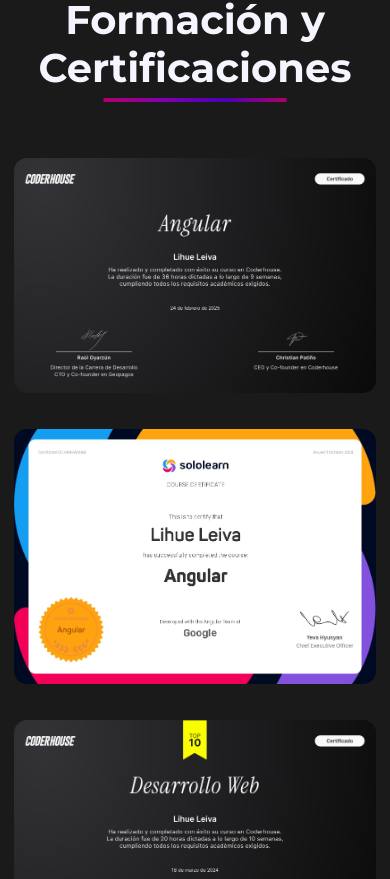
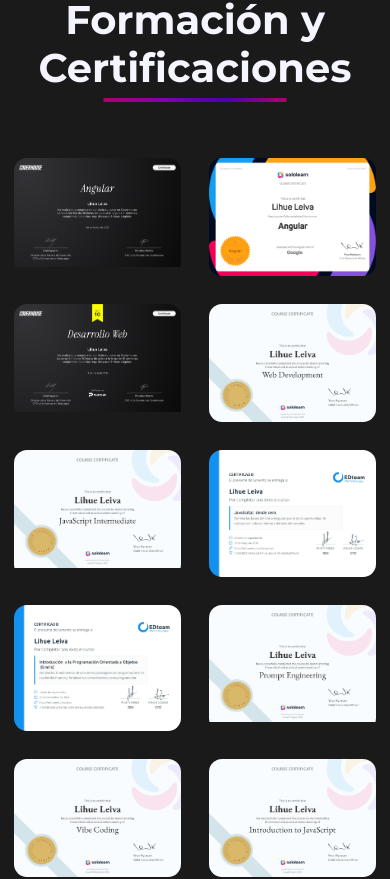
Before and after one commit to lihueleiva/lihueleiva-dev-portfolio, an Angular app: page / in a window 390 px wide. Shown: the part 5198-6077 px from the top of the page. Built offline with nearby package versions, Linux system fonts and the light colour scheme.

Commit message:
refactor: 10 - certifications sections responsive design

```diff
--- a/src/app/components/certifications/certifications.scss
+++ b/src/app/components/certifications/certifications.scss
@@ -28,39 +28,26 @@
 
   &__grid {
     display: grid;
-    grid-template-columns: repeat(auto-fit, minmax(320px, 1fr));
-    gap: 2rem;
+    gap: 1.5rem;
+    grid-template-columns: repeat(2, 1fr);
+
+    @media (min-width: 1024px) {
+      grid-template-columns: repeat(3, 1fr);
+      gap: 2rem;
+    }
   }
 }
 
 .cert-item {
-  position: relative; // Necesario para el nuevo hover
   display: block;
   border-radius: 15px;
   overflow: hidden;
-  border: 2px solid transparent; // Borde transparente para evitar saltos
+  border: 2px solid transparent;
   transition: all 0.3s ease;
-  z-index: 1;
-
-  &::before {
-    content: '';
-    position: absolute;
-    inset: -2px;
-    border-radius: inherit;
-    background: linear-gradient(45deg, #b1006a, #8200b3, #4a00b3, #081fb6, #b1006a);
-    background-size: 400% 400%;
-    z-index: -1;
-    opacity: 0;
-    transition: opacity 0.4s ease-in-out;
-  }
 
   &:hover {
     transform: translateY(-10px);
-
-    &::before {
-      opacity: 1;
-      animation: fluid-gradient-animation 6s linear infinite;
-    }
+    border-color: #8200b3;
   }
 
   img {
@@ -69,25 +56,3 @@
     display: block;
   }
 }
-
-@keyframes fluid-gradient-animation {
-  0% {
-    background-position: 0% 50%;
-  }
-
-  25% {
-    background-position: 50% 100%;
-  }
-
-  50% {
-    background-position: 100% 50%;
-  }
-
-  75% {
-    background-position: 50% 0%;
-  }
-
-  100% {
-    background-position: 0% 50%;
-  }
-}
--- a/src/app/components/projects/projects.scss
+++ b/src/app/components/projects/projects.scss
@@ -1,10 +1,9 @@
 @use 'sass:color';
 @use '../../variables' as styles;
 
-// --- Estilos Base (Mobile-First) ---
 .projects {
   padding-top: 4rem;
-  padding-bottom: 1rem; // Menos padding abajo por el margen de la card
+  padding-bottom: 1rem;
   border-top: 1px solid styles.$secondary;
 
   &__title {
@@ -31,7 +30,7 @@
 
 .project-card {
   margin-bottom: 4rem;
-  text-align: center; // Centramos el texto en móvil
+  text-align: center;
 
   &__image-container {
     background-color: styles.$dark;
@@ -39,7 +38,7 @@
     overflow: hidden;
     border: 1px solid styles.$secondary;
     transition: transform 0.3s ease;
-    margin-bottom: 2rem; // Espacio entre imagen y texto en móvil
+    margin-bottom: 2rem;
 
     &:hover {
       transform: scale(1.03);
@@ -54,13 +53,12 @@
   }
 
   &__content {
-    padding: 0; // Sin padding lateral en móvil
+    padding: 0;
   }
 
   &__title {
     font-size: 1.75rem;
     margin-bottom: 1.5rem;
-    // Aplicamos el gradiente al título del proyecto
     background: linear-gradient(90deg, #b1006a, #8200b3, #4a00b3);
     -webkit-background-clip: text;
     background-clip: text;
@@ -79,7 +77,7 @@
     flex-wrap: wrap;
     gap: 0.75rem;
     margin-bottom: 2rem;
-    justify-content: center; // Centramos las tecnologías en móvil
+    justify-content: center;
 
     span {
       background-color: styles.$secondary;
@@ -92,8 +90,8 @@
 
   &__buttons {
     display: flex;
-    flex-direction: column; // Apilamos los botones
-    align-items: center; // Centramos los botones
+    flex-direction: column;
+    align-items: center;
     gap: 1rem;
   }
 }
@@ -132,7 +130,6 @@
   }
 }
 
-// --- Media Query para Escritorio (≥ 992px) ---
 @media (min-width: 992px) {
   .projects {
     padding-top: 6rem;
@@ -140,7 +137,7 @@
   }
 
   .project-card {
-    text-align: left; // Volvemos a alinear a la izquierda
+    text-align: left;
     margin-bottom: 6rem;
 
     &__image-container {
@@ -160,11 +157,11 @@
     }
 
     &__technologies {
-      justify-content: flex-start; // Alineamos a la izquierda
+      justify-content: flex-start;
     }
 
     &__buttons {
-      flex-direction: row; // Botones en fila
+      flex-direction: row;
     }
   }
 
--- a/src/app/components/skills/skills.scss
+++ b/src/app/components/skills/skills.scss
@@ -103,7 +103,6 @@
   }
 }
 
-// La media query para la lista de 2 columnas ha sido eliminada.
 
 @media (min-width: 992px) {
   .skills__category h3 {
```
